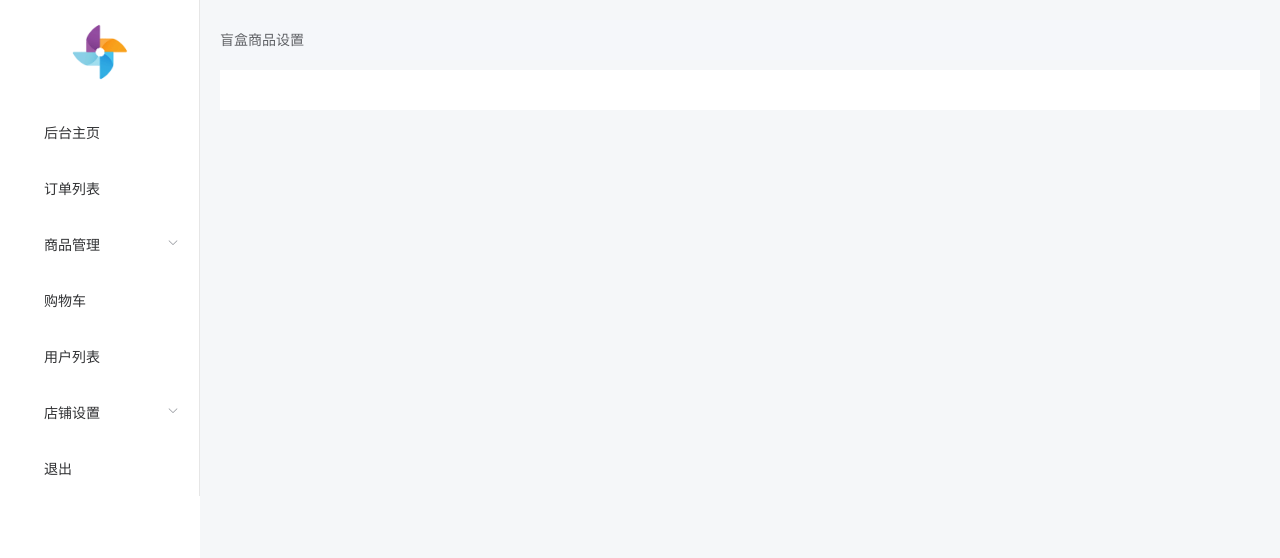
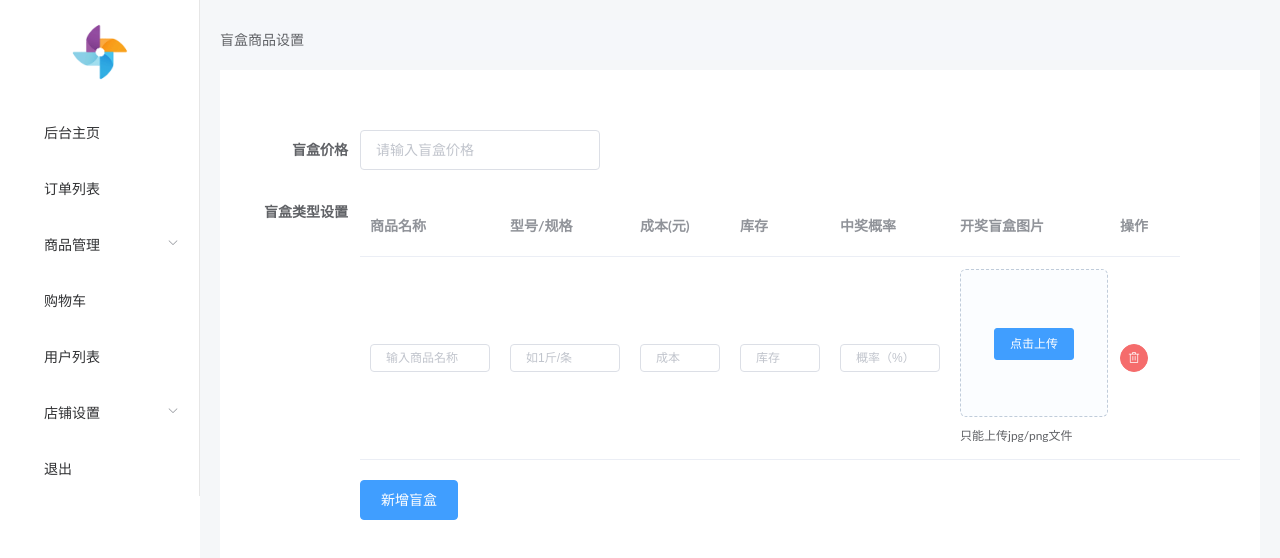
Before and after one commit to luziteng/guo-Ezu-admin, a Vue app: page /#/dashboard/mystery_box in a window 1280 px wide. Shown: the top 558 px of the page. Built offline with nearby package versions, Linux system fonts and the light colour scheme; no server answers; a web font is replaced by a local one.

Commit message:
change box page

```diff
--- a/src/components/Box/MysteryBox.vue
+++ b/src/components/Box/MysteryBox.vue
@@ -6,7 +6,147 @@
       </el-breadcrumb>
     </div>
     <div class="content-main">
-
+      <div class="form-table-box">
+        <el-form
+          ref="infoForm"
+          :rules="infoRules"
+          :model="infoForm"
+          label-width="120px"
+        >
+          <el-form-item label="盲盒价格">
+            <el-input
+              type="number"
+              v-model="infoForm.price"
+              placeholder="请输入盲盒价格"
+            ></el-input>
+          </el-form-item>
+          <el-form-item label="盲盒类型设置">
+            <el-table :data="specData" stripe style="width: 100%">
+              <el-table-column prop="goods_sn" label="商品名称" width="140">
+                <template slot-scope="scope">
+                  <el-input
+                    @blur="checkSkuOnly(scope.$index, scope.row)"
+                    size="mini"
+                    v-model="scope.row.goods_sn"
+                    placeholder="输入商品名称"
+                  ></el-input>
+                </template>
+              </el-table-column>
+              <el-table-column prop="value" label="型号/规格" width="130">
+                <template slot-scope="scope">
+                  <el-input
+                    size="mini"
+                    v-model="scope.row.value"
+                    placeholder="如1斤/条"
+                  ></el-input>
+                </template>
+              </el-table-column>
+              <el-table-column prop="cost" label="成本(元)" width="100">
+                <template slot-scope="scope">
+                  <el-input
+                    size="mini"
+                    v-model="scope.row.cost"
+                    placeholder="成本"
+                  ></el-input>
+                </template>
+              </el-table-column>
+              <el-table-column prop="goods_number" label="库存" width="100">
+                <template slot-scope="scope">
+                  <el-input
+                    size="mini"
+                    v-model="scope.row.goods_number"
+                    placeholder="库存"
+                  ></el-input>
+                </template>
+              </el-table-column>
+              <el-table-column prop="goods_number" label="中奖概率" width="120">
+                <template slot-scope="scope">
+                  <el-input
+                    size="mini"
+                    v-model="scope.row.goods_number"
+                    placeholder="概率（%）"
+                  ></el-input>
+                </template>
+              </el-table-column>
+              <el-table-column label="开奖盲盒图片" width="160">
+                <el-upload
+                  name="file"
+                  ref="upload"
+                  class="upload-demo"
+                  :action="qiniuZone"
+                  :on-success="handleSuccess"
+                  :before-upload="indexImgBefore"
+                  :auto-upload="true"
+                  list-type="picture-card"
+                  :data="picData"
+                  :http-request="uploadIndexImg"
+                >
+                  <el-button size="small" type="primary">点击上传</el-button>
+                  <div slot="tip" class="el-upload__tip">
+                    只能上传jpg/png文件
+                  </div>
+                </el-upload>
+              </el-table-column>
+              <el-table-column label="操作" width="70">
+                <template slot-scope="scope">
+                  <el-button
+                    size="mini"
+                    type="danger"
+                    icon="el-icon-delete"
+                    circle
+                    @click="specDelete(scope.$index, scope.row)"
+                  >
+                  </el-button>
+                </template>
+              </el-table-column>
+            </el-table>
+            <div class="spec-wrap">
+              <el-button class="marginTop20" type="primary" @click="addSpecData"
+                >新增盲盒</el-button
+              >
+            </div>
+          </el-form-item>
+        </el-form>
+      </div>
     </div>
   </div>
 </template>
+<script>
+export default {
+  data() {
+    return {
+      infoForm: {
+        price: "",
+      },
+      specData: [
+        {
+          goods_sn: "",
+          value: "",
+          cost: "",
+          retail_price: "",
+          goods_weight: "",
+          goods_number: "",
+        },
+      ],
+    };
+  },
+  methods: {
+    addSpecData() {
+      let ele = {
+        goods_sn: "",
+        value: "",
+        cost: "",
+        retail_price: "",
+        goods_weight: "",
+        goods_number: "",
+      };
+      this.specData.push(ele);
+    },
+  },
+};
+</script>
+<style scoped>
+.marginTop20 {
+  margin-top: 20px;
+}
+</style>
--- a/src/components/Goods/GoodsAddPage.vue
+++ b/src/components/Goods/GoodsAddPage.vue
@@ -252,12 +252,12 @@
               >
             </div>
           </el-form-item>
-          <el-form-item label="属性设置" class="checkbox-wrap">
+          <!-- <el-form-item label="属性设置" class="checkbox-wrap">
             <el-checkbox-group v-model="infoForm.is_new" class="checkbox-list">
               <el-checkbox label="新品" name="is_new"></el-checkbox>
             </el-checkbox-group>
-          </el-form-item>
-          <el-form-item label="选择快递模板">
+          </el-form-item> -->
+          <!-- <el-form-item label="选择快递模板">
             <el-select
               v-model="kdValue"
               placeholder="请选择快递"
@@ -271,7 +271,7 @@
               >
               </el-option>
             </el-select>
-          </el-form-item>
+          </el-form-item> -->
           <el-form-item label="排序" prop="sort_order">
             <el-input-number
               :mini="1"
```
Lines whose indentation alone changed are shown as unchanged.
